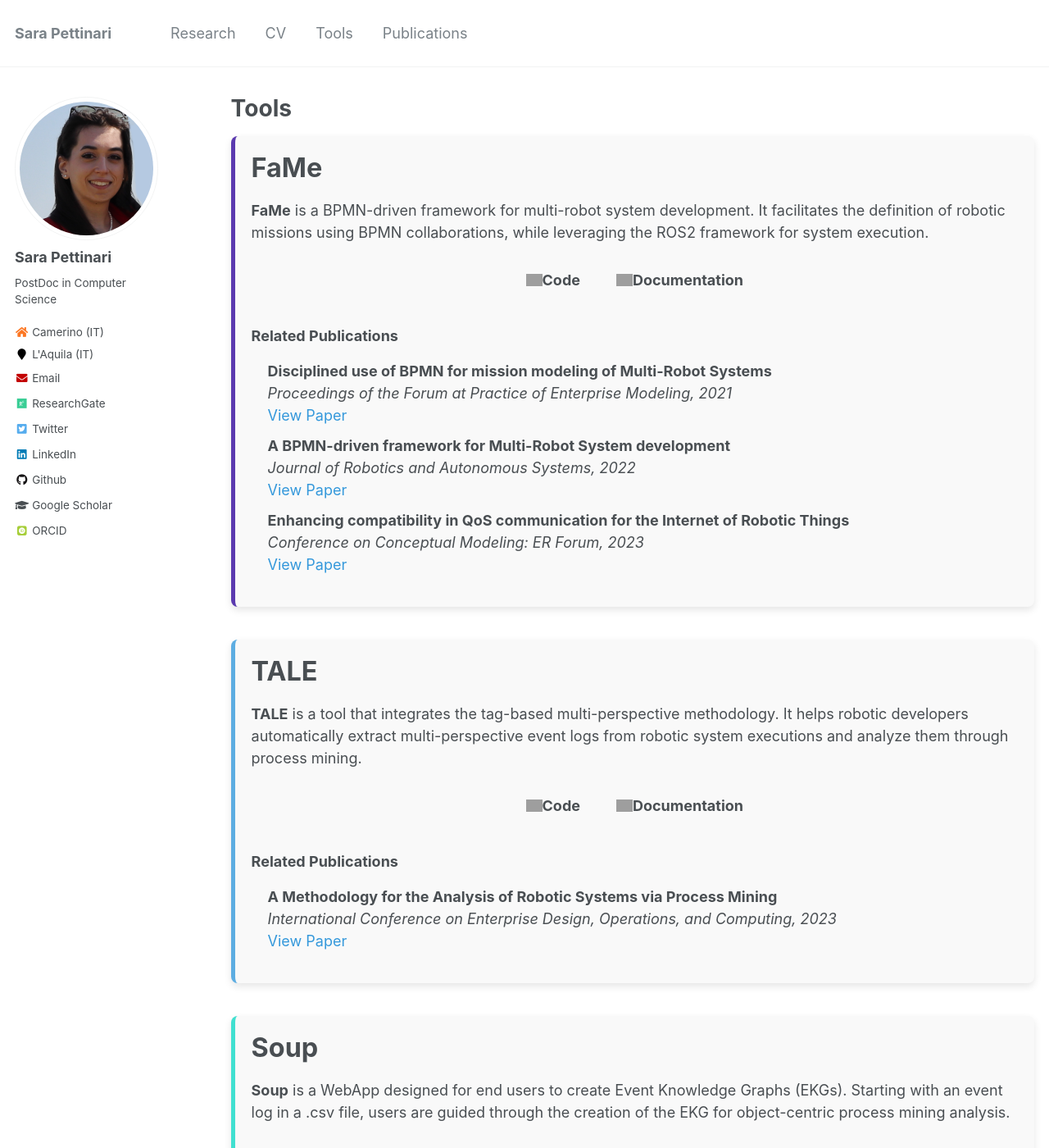
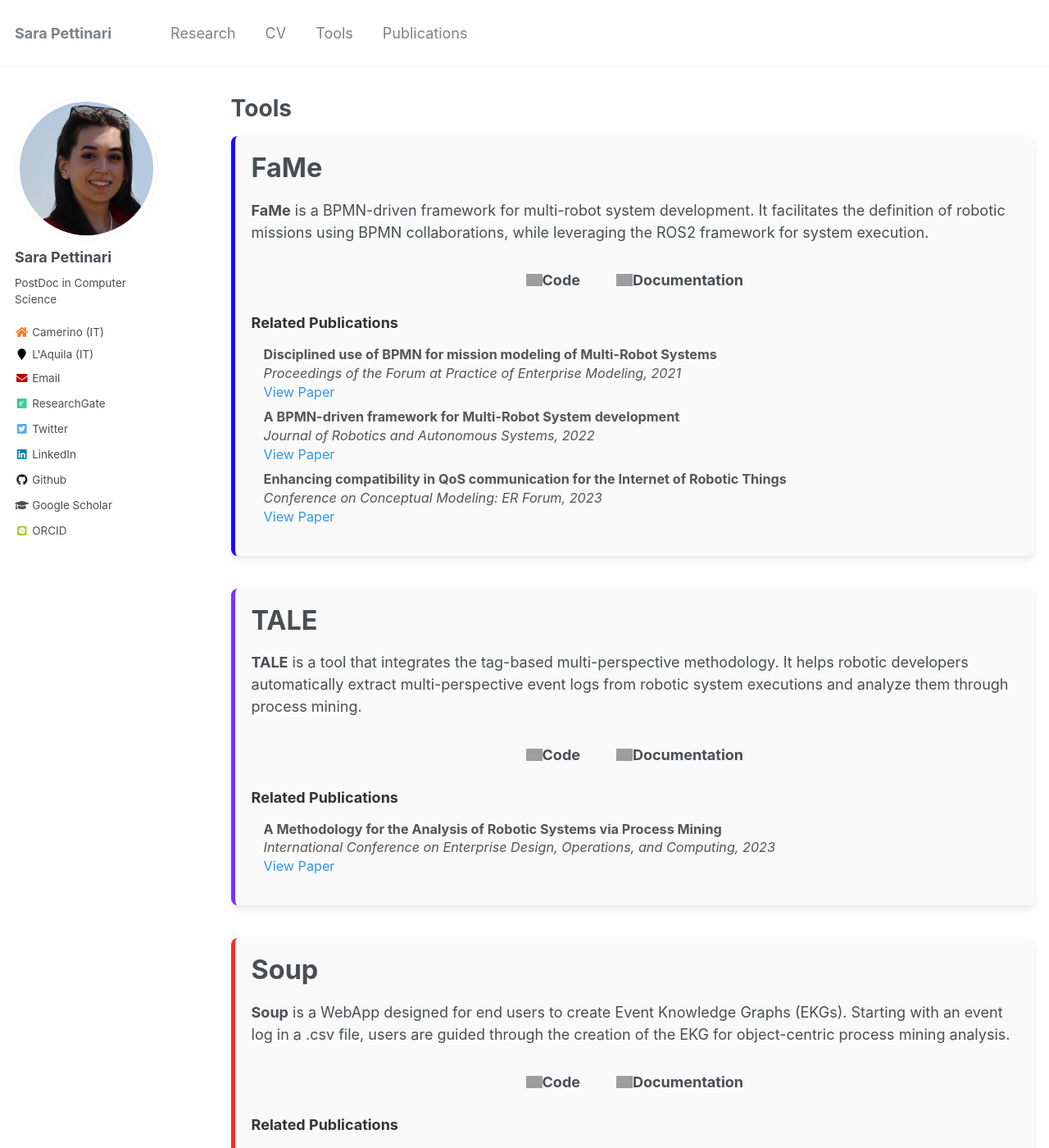
Before and after one commit to SaraPettinari/SaraPettinari.github.io, a Jekyll site: the page built from _pages/tools.html, in a window 1280 px wide and 1400 px high. Shown: the whole window at 82% size. Built offline with Jekyll 4.4.1, drawn with Linux system fonts in a browser that asks for light colours; some web fonts are replaced; grey boxes are pictures that could not be loaded.

Commit message:
modified:   assets/css/customstyle.css

```diff
--- a/assets/css/customstyle.css
+++ b/assets/css/customstyle.css
@@ -11,23 +11,23 @@
   }
 
   /* Category Specific Colors */
-  .publication-category.manuscript,
-  .section-divider.manuscript,
-  .publication-card.manuscript {
+  .publication-category.manuscripts,
+  .section-divider.manuscripts,
+  .publication-card.manuscripts {
     color: #6b33f9; /* Purple */
     border-color: #6b33f9;
   }
 
-  .publication-category.conference,
-  .section-divider.conference,
-  .publication-card.conference {
+  .publication-category.conferences,
+  .section-divider.conferences,
+  .publication-card.conferences {
     color: #0096fa; /* Light Blue */
     border-color: #0096fa;
   }
 
-  .publication-category.book,
-  .section-divider.book,
-  .publication-card.book {
+  .publication-category.books,
+  .section-divider.books,
+  .publication-card.books {
     color: #40e0d0; /* Tiffany */
     border-color: #40e0d0;
   }
@@ -126,47 +126,59 @@
 
   /* Color Themes for Each Tool */
   .tool-card.fame {
-    border-left: 5px solid #5b3aaf;
+    border-left: 5px solid #2200ff;
   }
 
   .tool-card.tale {
-    border-left: 5px solid #5dade2;
+    border-left: 5px solid #7d31ff;
   }
 
   .tool-card.soup {
-    border-left: 5px solid #40e0d0;
+    border-left: 5px solid #ff2929;
   }
 
   .tool-card.fame .tool-links a:hover {
-    background-color: #5b3aaf;
+    background-color: #2200ff;
     color: #fff;
   }
 
   .tool-card.tale .tool-links a:hover {
-    background-color: #5dade2;
+    background-color: #7d31ff;
     color: #fff;
   }
 
   .tool-card.soup .tool-links a:hover {
-    background-color: #40e0d0;
+    background-color: #ff2929;
     color: #fff;
   }
 
   /* Related Publications Styling */
-  .publications-list {
-    padding-left: 20px;
+.publications-list {
+    padding-left: 15px;
     list-style: none;
+    font-size: 0.9em; /* Reduce font size */
+    color: #555; /* Slightly lighter text color for subtlety */
+    line-height: 1.4em; /* Adjust line height for compactness */
   }
 
   .publications-list li {
-    margin-bottom: 10px;
+    margin-bottom: 8px; /* Reduce space between items */
   }
 
   .publications-list a {
     color: #3498db;
+    font-weight: normal; /* Regular weight for subtle look */
     text-decoration: none;
   }
 
   .publications-list a:hover {
     text-decoration: underline;
+    color: #2c81ba; /* Darker shade on hover for visibility */
   }
+
+  /* Section Title Adjustments */
+  .tool-card h3 {
+    font-size: 1em; /* Slightly smaller title for "Related Publications" */
+    margin-top: 20px;
+    color: #333; /* Darker color for subtle emphasis */
+  }
```
